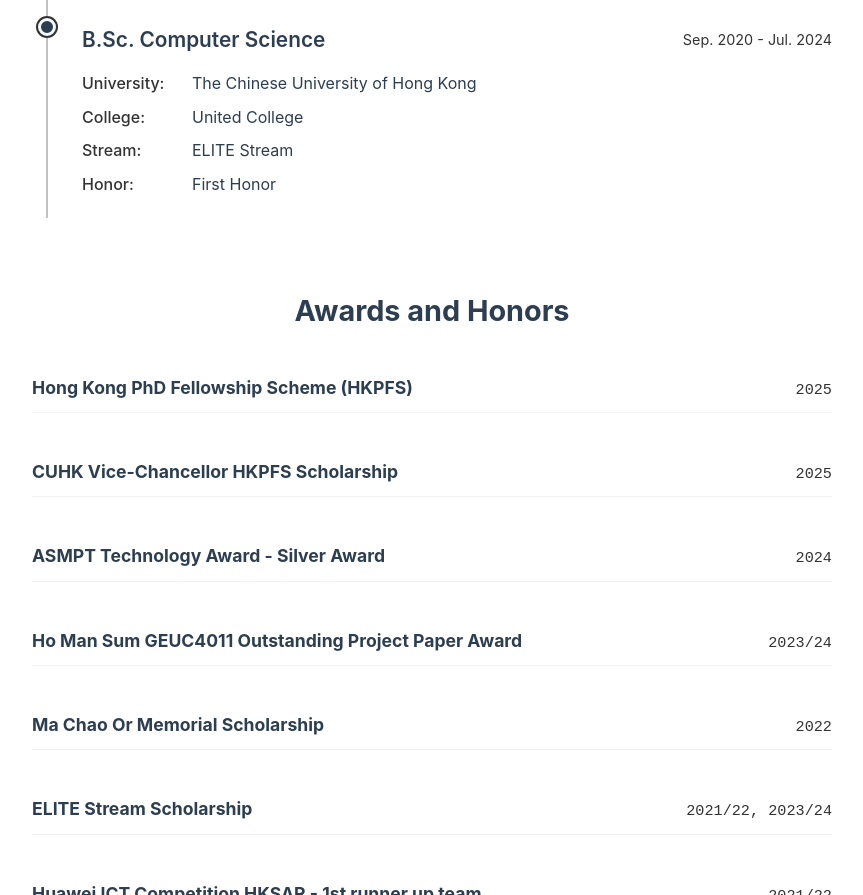
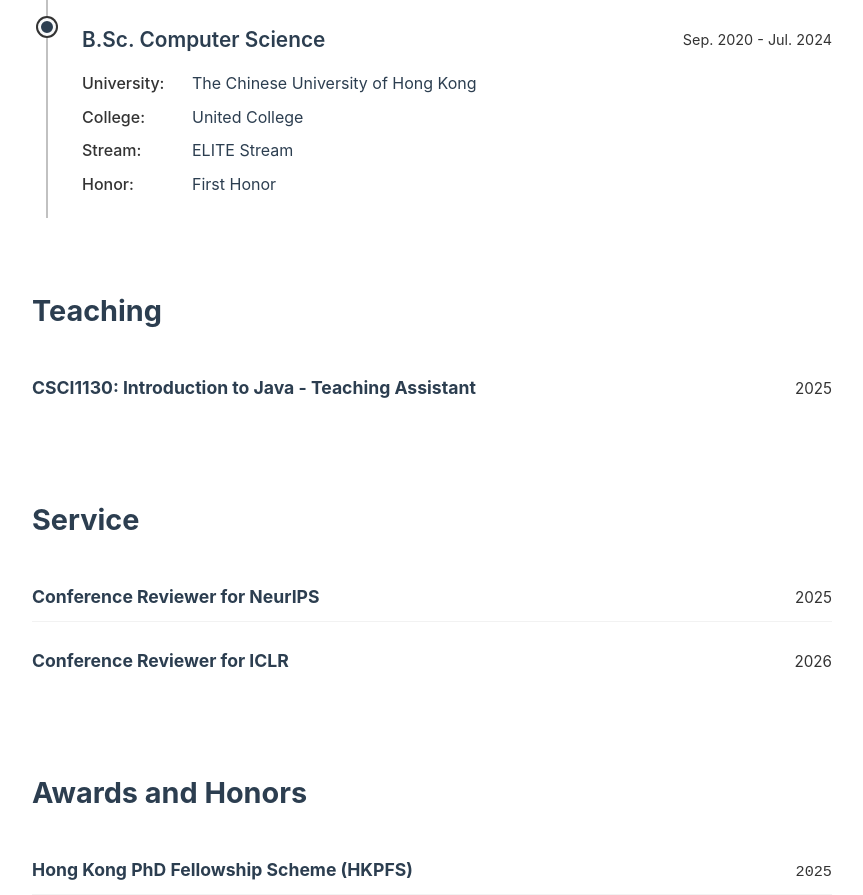
Before and after one commit to EJ-L/EJ-L.github.io, a plain HTML site: page index.html in a window 1280 px wide. Shown: the part 1905-2800 px from the top of the page, without its empty margins (208-1071 px from the left). Drawn offline with Linux system fonts and the light colour scheme.

Commit message:
add service and teching

```diff
--- a/components/service.html
+++ b/components/service.html
@@ -1,7 +1,31 @@
 <div class="section" id="service">
-    <h2>Professional Service</h2>
+    <h2>Service</h2>
     <ul class="service-list">
-        <li>Reviewer for Conference/Journal Name</li>
-        <li>Student Volunteer at Conference Name</li>
+        <li>
+            <div class="service-item">
+                <strong>Conference Reviewer for NeurIPS</strong>
+                <div class="service-date">2025</div>
+            </div>
+        </li>
+        <li>
+            <div class="service-item">
+                <strong>Conference Reviewer for ICLR</strong>
+                <div class="service-date">2026</div>
+            </div>
+        </li>
+        <!-- Add more entries as needed, for example:
+        <li>
+            <div class="service-item">
+                <strong>Journal Reviewer for IEEE Transactions on Neural Networks</strong>
+                <div class="service-date">2024</div>
+            </div>
+        </li>
+        <li>
+            <div class="service-item">
+                <strong>Conference Reviewer for ICML</strong>
+                <div class="service-date">2023, 2024</div>
+            </div>
+        </li>
+        -->
     </ul>
 </div>
--- a/components/teaching.html
+++ b/components/teaching.html
@@ -1,17 +1,25 @@
 <div class="section" id="teaching">
-    <h2>Teaching Experience</h2>
+    <h2>Teaching</h2>
     <ul class="teaching-list">
         <li>
             <div class="teaching-item">
-                <strong>Course Name 1</strong>
-                <div class="teaching-details">Teaching Assistant (Semester Year)</div>
+                <strong>CSCI1130: Introduction to Java - Teaching Assistant</strong>
+                <div class="teaching-date">2025</div>
+            </div>
+        </li>
+        <!-- Add more entries as needed, for example:
+        <li>
+            <div class="teaching-item">
+                <strong>CSCI1130: Introduction to Java - Teaching Assistant</strong>
+                <div class="teaching-date">2024</div>
             </div>
         </li>
         <li>
             <div class="teaching-item">
-                <strong>Course Name 2</strong>
-                <div class="teaching-details">Teaching Assistant (Semester Year)</div>
+                <strong>Course Name - Teaching Assistant</strong>
+                <div class="teaching-date">2023, 2024</div>
             </div>
         </li>
+        -->
     </ul>
 </div>
--- a/css/navigation.css
+++ b/css/navigation.css
@@ -16,7 +16,7 @@
     padding: 0 20px;
     height: 60px;
     display: flex;
-    justify-content: space-between;
+    justify-content: flex-start;
     align-items: center;
 }
 
@@ -54,6 +54,7 @@
     display: flex;
     align-items: center;
     justify-content: center;
+    margin-left: auto;
 }
 
 .theme-toggle:hover {
--- a/css/sections.css
+++ b/css/sections.css
@@ -64,19 +64,57 @@
     white-space: nowrap;
 }
 
+/* Teaching styles - same as awards */
+.teaching-item {
+    display: flex;
+    justify-content: space-between;
+    align-items: baseline;
+}
+
+.teaching-item strong {
+    font-size: 1.1rem;
+    margin-right: 20px;
+    flex: 1;
+}
+
+.teaching-date {
+    color: var(--text-secondary);
+    font-size: 0.95rem;
+    white-space: nowrap;
+}
+
+/* Service styles - same as awards */
+.service-item {
+    display: flex;
+    justify-content: space-between;
+    align-items: baseline;
+}
+
+.service-item strong {
+    font-size: 1.1rem;
+    margin-right: 20px;
+    flex: 1;
+}
+
+.service-date {
+    color: var(--text-secondary);
+    font-size: 0.95rem;
+    white-space: nowrap;
+}
+
 /* Responsive design */
 @media (max-width: 768px) {
-    .award-item {
+    .award-item, .teaching-item, .service-item {
         flex-direction: column;
         gap: 5px;
     }
 
-    .award-item strong {
+    .award-item strong, .teaching-item strong, .service-item strong {
         font-size: 1rem;
         margin-right: 0;
     }
 
-    .award-date {
+    .award-date, .teaching-date, .service-date {
         font-size: 0.9rem;
     }
 }
--- a/css/styles.css
+++ b/css/styles.css
@@ -52,7 +52,7 @@
     margin-top: 0;
     margin-bottom: 30px;
     font-size: 1.8rem;
-    text-align: center;
+    text-align: left;
 }
 
 /* Common list styles */
@@ -155,7 +155,7 @@
     padding: 0 20px;
     height: 100%;
     display: flex;
-    justify-content: space-between;
+    justify-content: flex-start;
     align-items: center;
 }
 
--- a/js/scripts.js
+++ b/js/scripts.js
@@ -4,6 +4,8 @@
     'news',
     // 'education',
     'experience',
+    'teaching',
+    'service',
     'awards',
     // Commented out modules to hide them
     // 'projects',
```
